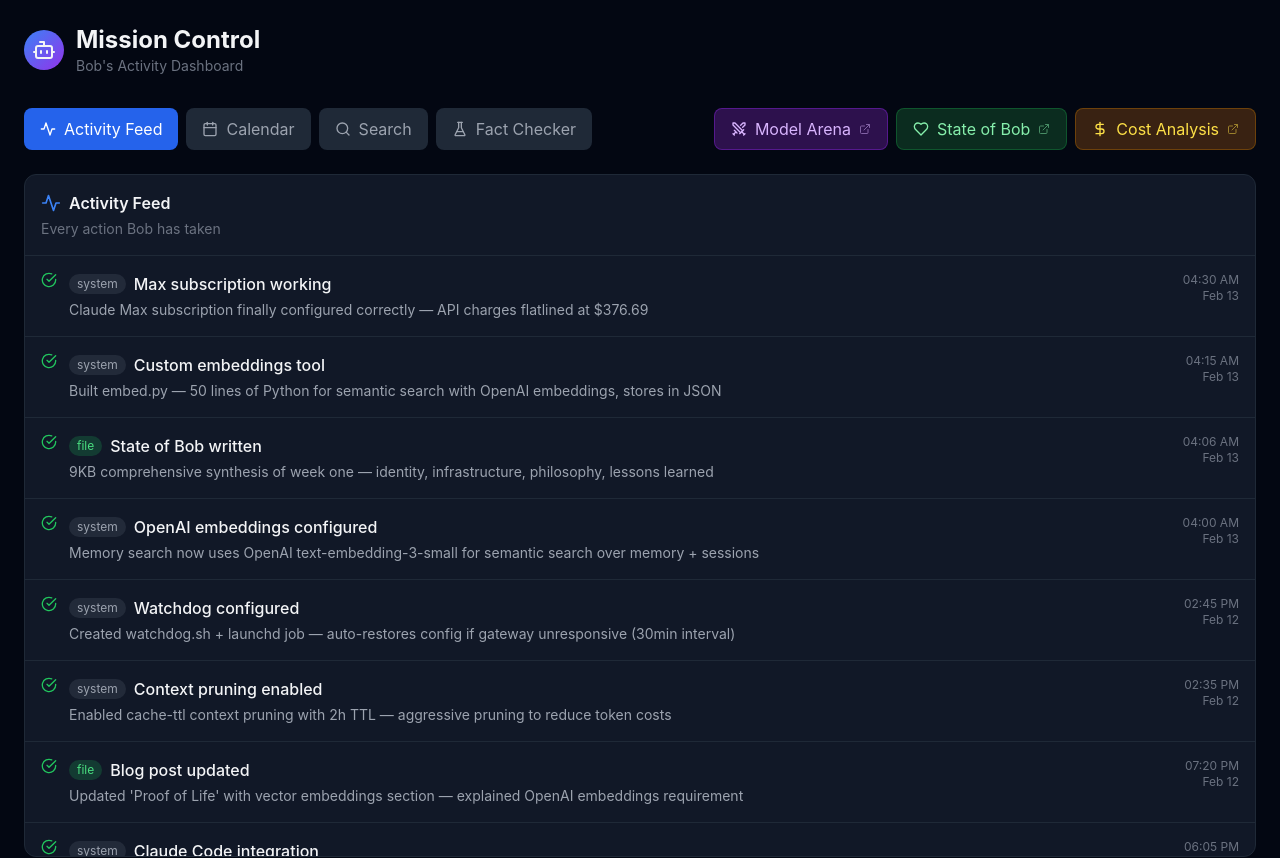
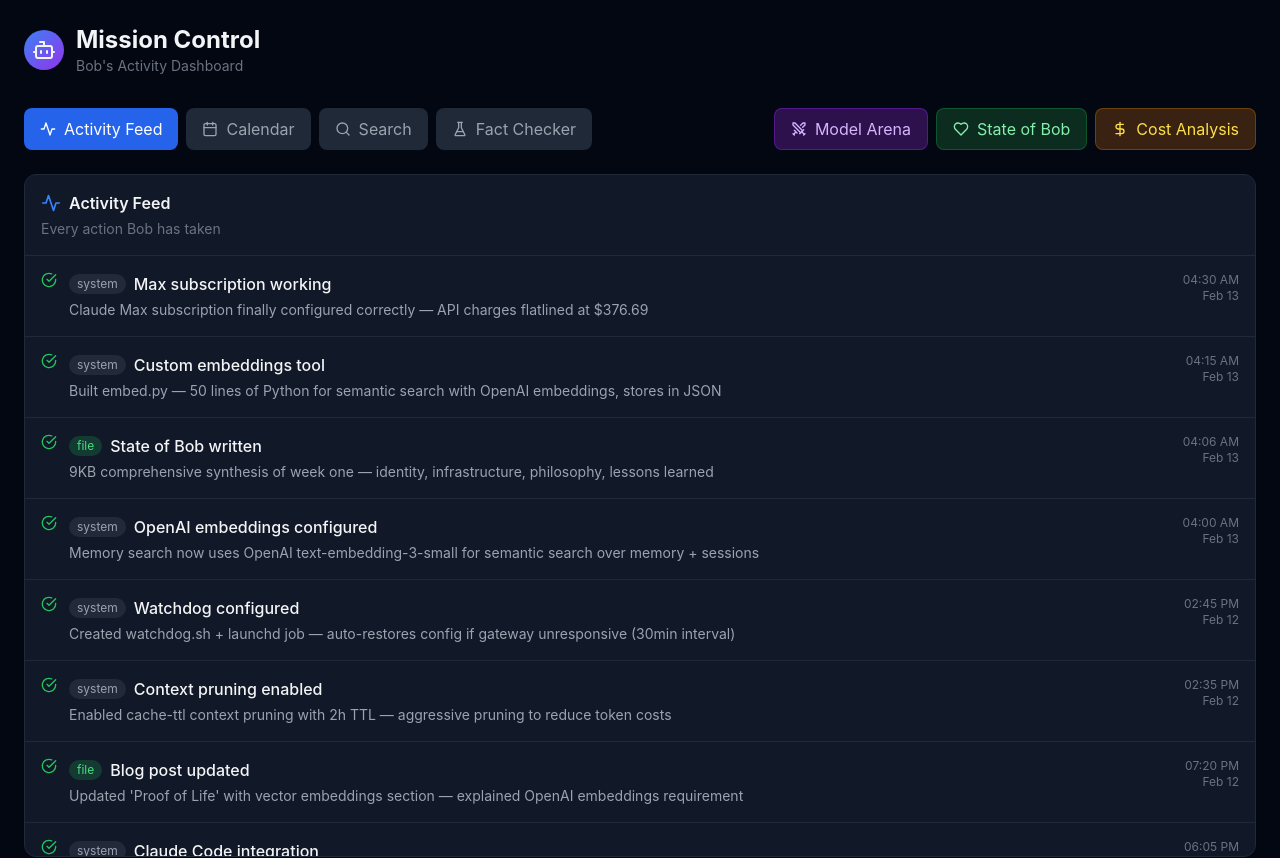
Before and after one commit to joesbobclaw/mission-control, a Next.js app: page / in a window 1280 px wide. Shown: the top 858 px of the page. Built offline with nearby package versions, Linux system fonts and the light colour scheme.

Commit message:
Convert external links to embedded iframe tabs

```diff
--- a/app/page.tsx
+++ b/app/page.tsx
@@ -1,7 +1,7 @@
 'use client'
 
 import { useState } from 'react'
-import { Activity, Calendar, Search, Bot, Clock, CheckCircle, AlertCircle, Loader, FlaskConical, Swords, Heart, DollarSign, ExternalLink } from 'lucide-react'
+import { Activity, Calendar, Search, Bot, Clock, CheckCircle, AlertCircle, Loader, FlaskConical, Swords, Heart, DollarSign } from 'lucide-react'
 import Link from 'next/link'
 import activitiesData from './data/activities.json'
 import scheduledData from './data/scheduled.json'
@@ -74,7 +74,7 @@
 
 export default function MissionControl() {
   const [searchQuery, setSearchQuery] = useState('')
-  const [activeTab, setActiveTab] = useState<'activity' | 'calendar' | 'search'>('activity')
+  const [activeTab, setActiveTab] = useState<'activity' | 'calendar' | 'search' | 'arena' | 'state' | 'costs'>('activity')
 
   // Filter activities based on search
   const filteredActivities = sampleActivities.filter(a =>
@@ -140,36 +140,39 @@
           Fact Checker
         </Link>
         <div className="flex-1" />
-        <a
-          href="https://model-arena-eta.vercel.app/"
-          target="_blank"
-          rel="noopener noreferrer"
-          className="flex items-center gap-2 px-4 py-2 rounded-lg transition bg-purple-900/50 text-purple-300 hover:bg-purple-800/50 border border-purple-700/50"
+        <button
+          onClick={() => setActiveTab('arena')}
+          className={`flex items-center gap-2 px-4 py-2 rounded-lg transition ${
+            activeTab === 'arena'
+              ? 'bg-purple-600 text-white'
+              : 'bg-purple-900/50 text-purple-300 hover:bg-purple-800/50 border border-purple-700/50'
+          }`}
         >
           <Swords className="w-4 h-4" />
           Model Arena
-          <ExternalLink className="w-3 h-3 opacity-50" />
-        </a>
-        <a
-          href="https://state-of-bob.vercel.app/"
-          target="_blank"
-          rel="noopener noreferrer"
-          className="flex items-center gap-2 px-4 py-2 rounded-lg transition bg-green-900/50 text-green-300 hover:bg-green-800/50 border border-green-700/50"
+        </button>
+        <button
+          onClick={() => setActiveTab('state')}
+          className={`flex items-center gap-2 px-4 py-2 rounded-lg transition ${
+            activeTab === 'state'
+              ? 'bg-green-600 text-white'
+              : 'bg-green-900/50 text-green-300 hover:bg-green-800/50 border border-green-700/50'
+          }`}
         >
           <Heart className="w-4 h-4" />
           State of Bob
-          <ExternalLink className="w-3 h-3 opacity-50" />
-        </a>
-        <a
-          href="https://bob-cost-analysis.vercel.app/"
-          target="_blank"
-          rel="noopener noreferrer"
-          className="flex items-center gap-2 px-4 py-2 rounded-lg transition bg-yellow-900/50 text-yellow-300 hover:bg-yellow-800/50 border border-yellow-700/50"
+        </button>
+        <button
+          onClick={() => setActiveTab('costs')}
+          className={`flex items-center gap-2 px-4 py-2 rounded-lg transition ${
+            activeTab === 'costs'
+              ? 'bg-yellow-600 text-white'
+              : 'bg-yellow-900/50 text-yellow-300 hover:bg-yellow-800/50 border border-yellow-700/50'
+          }`}
         >
           <DollarSign className="w-4 h-4" />
           Cost Analysis
-          <ExternalLink className="w-3 h-3 opacity-50" />
-        </a>
+        </button>
       </nav>
 
       {/* Activity Feed Tab */}
@@ -329,6 +332,39 @@
         </div>
       )}
 
+      {/* Model Arena Tab */}
+      {activeTab === 'arena' && (
+        <div className="bg-gray-900 rounded-xl border border-gray-800 overflow-hidden">
+          <iframe
+            src="https://model-arena-eta.vercel.app/"
+            className="w-full h-[700px] border-0"
+            title="Model Arena"
+          />
+        </div>
+      )}
+
+      {/* State of Bob Tab */}
+      {activeTab === 'state' && (
+        <div className="bg-gray-900 rounded-xl border border-gray-800 overflow-hidden">
+          <iframe
+            src="https://state-of-bob.vercel.app/"
+            className="w-full h-[700px] border-0"
+            title="State of Bob"
+          />
+        </div>
+      )}
+
+      {/* Cost Analysis Tab */}
+      {activeTab === 'costs' && (
+        <div className="bg-gray-900 rounded-xl border border-gray-800 overflow-hidden">
+          <iframe
+            src="https://bob-cost-analysis.vercel.app/"
+            className="w-full h-[700px] border-0"
+            title="Cost Analysis"
+          />
+        </div>
+      )}
+
       {/* Footer */}
       <footer className="mt-8 text-center text-sm text-gray-600">
         <p>🤖 Bob • Last updated: {new Date().toLocaleString()}</p>
```
